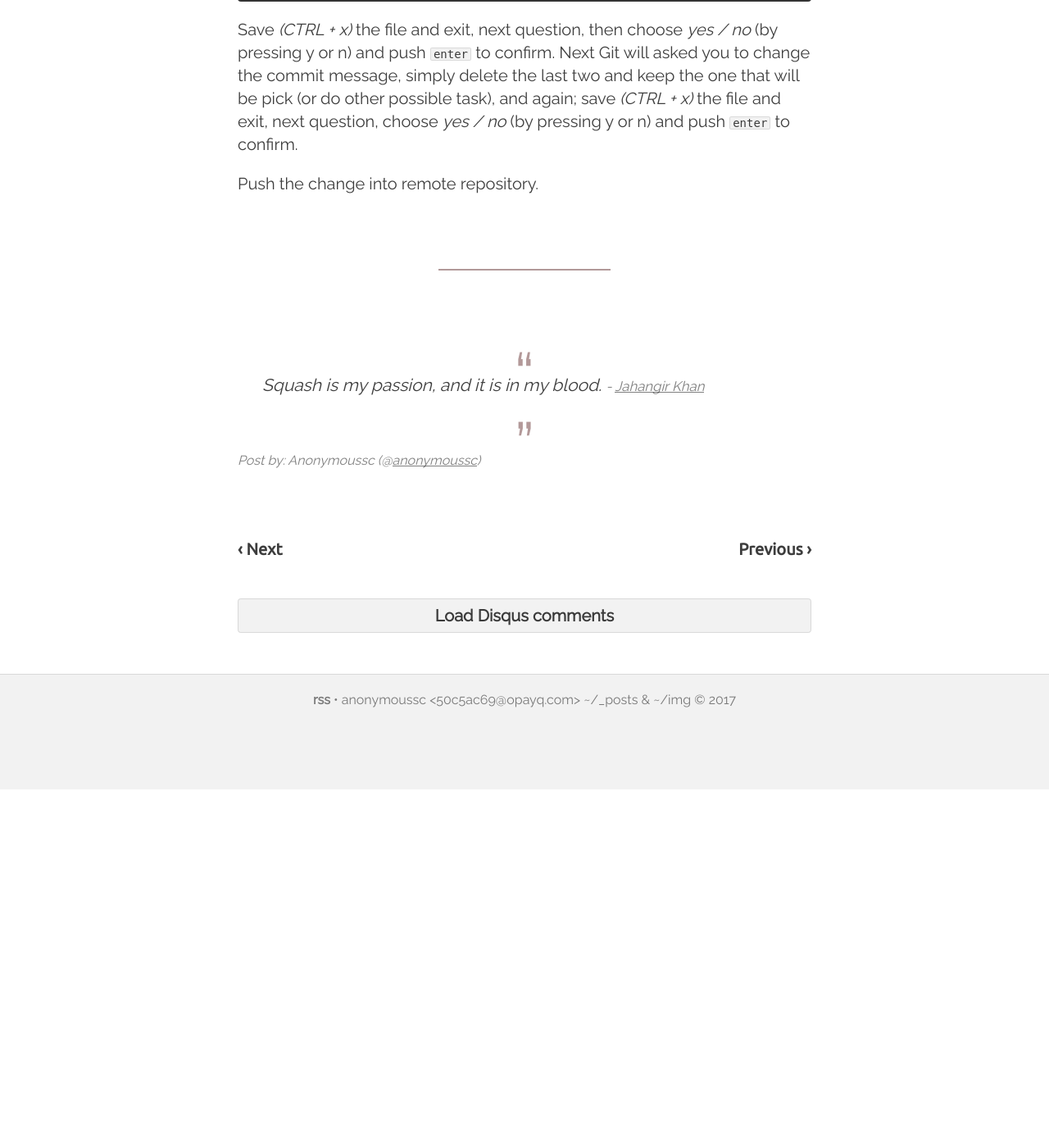
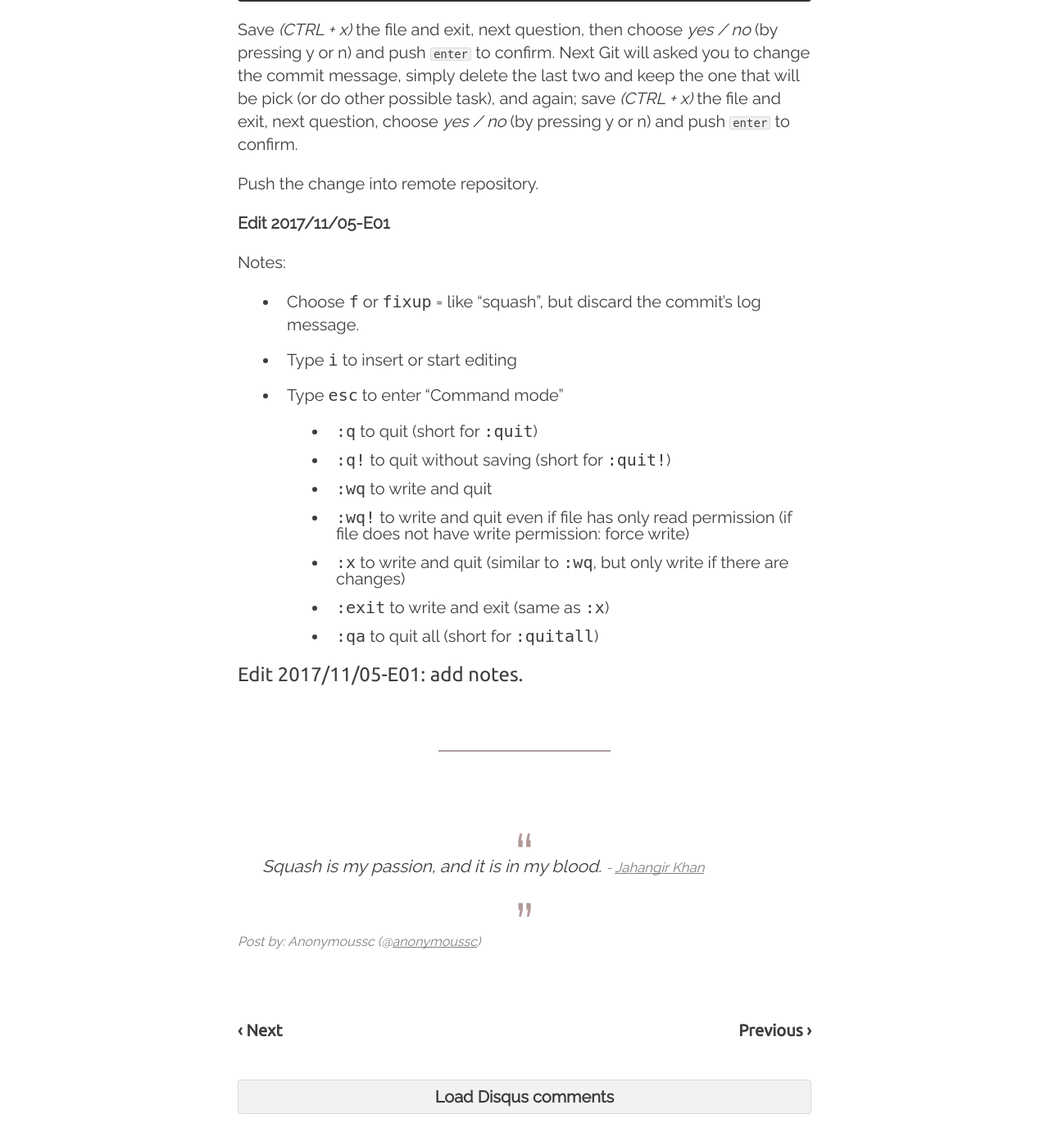
Before and after one commit to anonymoussc/anonymoussc.github.io, a Jekyll site: the page built from _posts/2016-02-29-how-to-remove-several-commit-from-github-and-squash-them-into-one-through-rebase.markdown, in a window 1280 px wide and 1400 px high, scrolled down 1840 px. Shown: the whole window at 82% size. Built offline with Jekyll 4.4.1, drawn with Linux system fonts in a browser that asks for light colours; before the commit the page ends 2803 px from its top, so only the background shows below that; some of the changed text lies outside the part shown.

Commit message:
Modified 2016-02-29-how-to-remove-several-commit-from-github-and-squash-them-into-one-through-rebase.markdown

```diff
--- a/_posts/2016-02-29-how-to-remove-several-commit-from-github-and-squash-them-into-one-through-rebase.markdown
+++ b/_posts/2016-02-29-how-to-remove-several-commit-from-github-and-squash-them-into-one-through-rebase.markdown
@@ -90,6 +90,22 @@ Save _(CTRL + x)_ the file and exit, next question, then choose _yes / no_ (by p
 
 Push the change into remote repository.
 
+__Edit 2017/11/05-E01__
+
+Notes:
+- Choose `f` or `fixup` = like "squash", but discard the commit's log message.
+- Type `i` to insert or start editing
+- Type `esc` to enter "Command mode"
+    - `:q` to quit (short for `:quit`)
+    - `:q!` to quit without saving (short for `:quit!`)
+    - `:wq` to write and quit
+    - `:wq!` to write and quit even if file has only read permission (if file does not have write permission: force write)
+    - `:x` to write and quit (similar to `:wq`, but only write if there are changes)
+    - `:exit` to write and exit (same as `:x`)
+    - `:qa` to quit all (short for `:quitall`)
+
+### Edit 2017/11/05-E01: add notes.
+
 
 ---
 > Squash is my passion, and it is in my blood.
```
